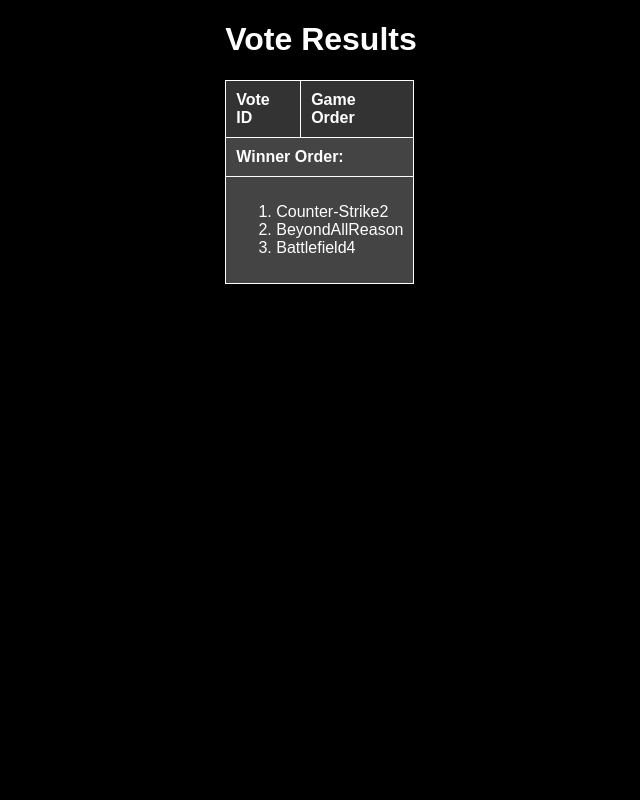
After one commit to marGoira/lan-poller, a Django app: page /results/ in a window 1280 px wide. The commit adds this page. Shown: the whole page, without its empty margins (319-959 px from the left). Run offline with Django 4.2, Linux system fonts and the light colour scheme; data comes from the database, SQL or seed files in the repository; data that the repository does not hold is empty.

Commit message:
modified polling tab and added results tab

```diff
--- a/lanpoller/urls.py
+++ b/lanpoller/urls.py
@@ -21,5 +21,6 @@
 urlpatterns = [
     path('admin/', admin.site.urls),
     path('', views.index_view, name='index'),
+    path('results/', views.results_view, name='results'),
     path('poller/', views.poller_view, name='poller'),
 ]
--- a/poller/models.py
+++ b/poller/models.py
@@ -2,11 +2,12 @@
 
 class Game(models.Model):
     name = models.CharField(max_length=200)
+
     def __str__(self):
         return self.name
 
 class Vote(models.Model):
-    game = models.ForeignKey(Game, on_delete=models.CASCADE)
-    votes = models.IntegerField(default=0)
+    game_order = models.JSONField(default=list)
+
     def __str__(self):
-        return f"{self.game.name}: {self.votes} votes"
+        return str(self.game_order)
--- /dev/null
+++ b/poller/templates/results.html
@@ -0,0 +1,76 @@
+<!DOCTYPE html>
+<html>
+<head>
+    <title>Results</title>
+    <style>
+        body {
+            background-color: black;
+            color: white;
+            font-family: Arial, sans-serif;
+            display: flex;
+            flex-direction: column;
+            align-items: center;
+            height: 100vh;
+            margin: 0;
+        }
+        .content {
+            text-align: center;
+        }
+        table {
+            width: 80%;
+            border-collapse: collapse;
+            margin: 20px 0;
+        }
+        th, td {
+            border: 1px solid white;
+            padding: 10px;
+            text-align: left;
+        }
+        th {
+            background-color: #333;
+        }
+        .winner-row {
+            background-color: #444;
+        }
+    </style>
+</head>
+<body>
+    <div class="content">
+        <h1>Vote Results</h1>
+        <table>
+            <thead>
+                <tr>
+                    <th>Vote ID</th>
+                    <th>Game Order</th>
+                </tr>
+            </thead>
+            <tbody>
+                <tr class="winner-row">
+                    <td colspan="2"><strong>Winner Order:</strong></td>
+                </tr>
+                <tr class="winner-row">
+                    <td colspan="2">
+                        <ol>
+                            {% for game_name in winner_order %}
+                                <li>{{ game_name }}</li>
+                            {% endfor %}
+                        </ol>
+                    </td>
+                </tr>
+                {% for vote in votes %}
+                    <tr>
+                        <td>{{ vote.id }}</td>
+                        <td>
+                            <ol>
+                                {% for game_name in vote.game_names %}
+                                    <li>{{ game_name }}</li>
+                                {% endfor %}
+                            </ol>
+                        </td>
+                    </tr>
+                {% endfor %}
+            </tbody>
+        </table>
+    </div>
+</body>
+</html>
--- a/poller/views.py
+++ b/poller/views.py
@@ -1,19 +1,39 @@
 from django.shortcuts import render, redirect
+from django.views.decorators.csrf import csrf_protect
 from .models import Game, Vote
-from .forms import VoteForm
+import json
 
+@csrf_protect
 def poller_view(request):
+    if request.method == 'POST':
+        game_order_json = request.POST.get('game_order', '[]')
+        game_order = json.loads(game_order_json)
+        print(f"Game Order: {game_order}")
+        vote = Vote(game_order=game_order)
+        vote.save()
+        return redirect('poller')
+
     games = Game.objects.all()
-    if request.method == 'POST':
-        form = VoteForm(request.POST)
-        if form.is_valid():
-            vote = form.save(commit=False)
-            vote.votes += 1
-            vote.save()
-            return redirect('poller')
-    else:
-        form = VoteForm()
-    return render(request, 'poller/poller.html', {'form': form, 'games': games})
+    return render(request, 'poller/poller.html', {'games': games})
+
+def results_view(request):
+    votes = Vote.objects.all()
+    games = Game.objects.all()
+    game_dict = {str(game.id): game.name for game in games}
+
+    for vote in votes:
+        vote.game_names = [game_dict[game_id] for game_id in vote.game_order]
+
+    # Borda count algorithm
+    game_points = {game.id: 0 for game in games}
+    for vote in votes:
+        for index, game_id in enumerate(vote.game_order):
+            game_points[int(game_id)] += len(games) - index
+
+    sorted_games = sorted(game_points.items(), key=lambda item: item[1], reverse=True)
+    winner_order = [game_dict[str(game_id)] for game_id, points in sorted_games]
+
+    return render(request, 'results.html', {'votes': votes, 'winner_order': winner_order})
 
 def index_view(request):
     return render(request, 'index.html')
```
Also changed, not shown: poller/templates/poller/poller.html (+26 -8 lines), db.sqlite3, poller/migrations/0003_remove_vote_game_remove_vote_votes_vote_game_order.py (added).
